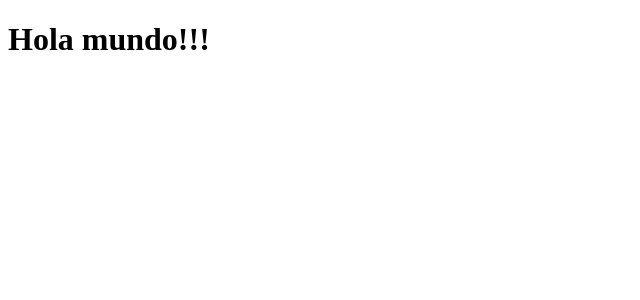
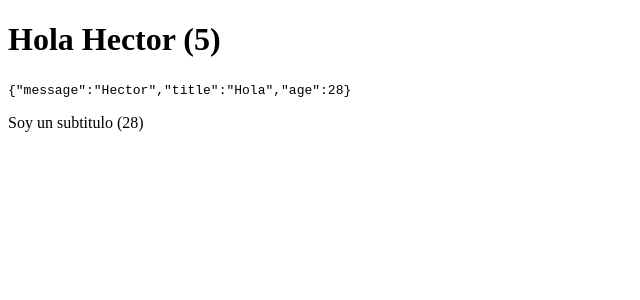
Before and after one commit to TeslaWillow/03-counter-app-vite, a React (Vite) app: page / in a window 1280 px wide. Shown: the top 300 px of the page, without its empty margins (0-640 px from the left). Built offline with nearby package versions, Linux system fonts and the light colour scheme.

Commit message:
first app.

```diff
--- /dev/null
+++ b/src/FirstApp.jsx
@@ -0,0 +1,23 @@
+const newMessage = {
+    message: "Hector",
+    title: "Hola",
+    age: 28
+}; // Still capsulated and faster
+
+const getMessage = () => {
+    return `${newMessage.title} ${newMessage.message}`;
+}
+
+const getSum = (a, b) => {
+    return a + b;
+}
+
+export const FirstApp = () => { // Functional component
+  return (
+    <> {/* Or we can use FRAGMENT of React */}
+        <h1>{ getMessage() } ({getSum(2,3)})</h1>
+        <code>{ JSON.stringify(newMessage) }</code> {/* Could not be an object */}
+        <p>Soy un subtitulo ({ newMessage.age })</p>
+    </>
+  )
+}
--- a/src/main.jsx
+++ b/src/main.jsx
@@ -1,15 +1,10 @@
 import React from 'react';
 import ReactDOM from 'react-dom/client';
 
-function App() { // Capitalize
-    // document.createElement....
-    return (
-        <h1>Hola mundo!!!</h1>
-    );
-}
+import { FirstApp } from './FirstApp';
 
 ReactDOM.createRoot( document.getElementById('root') ).render(
     <React.StrictMode>
-        <App />
+        <FirstApp />
     </React.StrictMode>
 )
```
Also changed, not shown: src/HelloWorldApp.jsx (added, +21 -0 lines).
